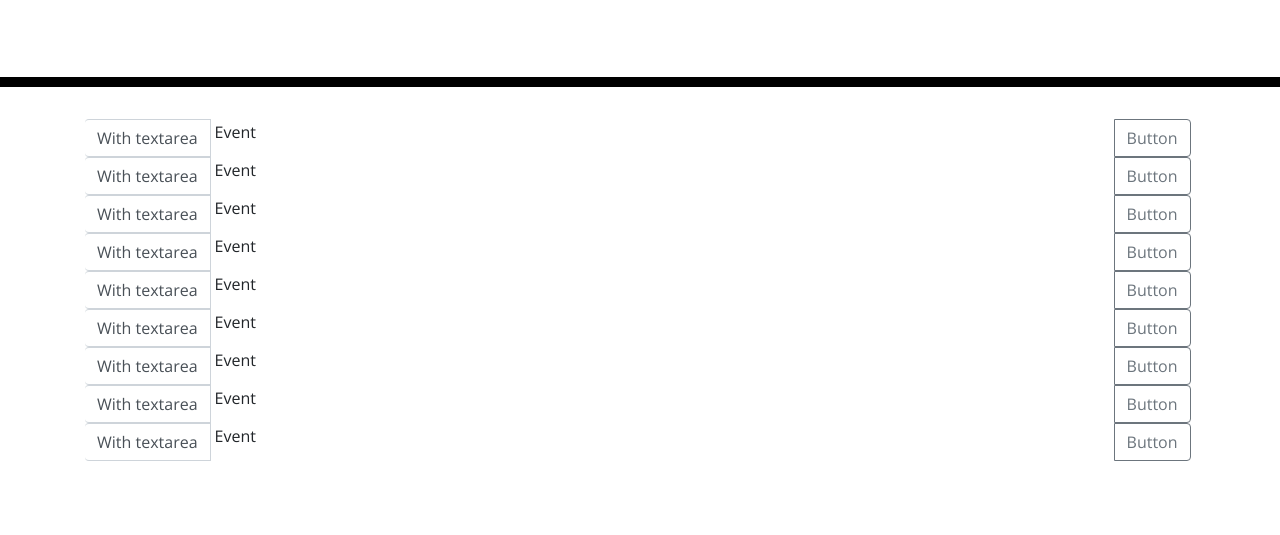
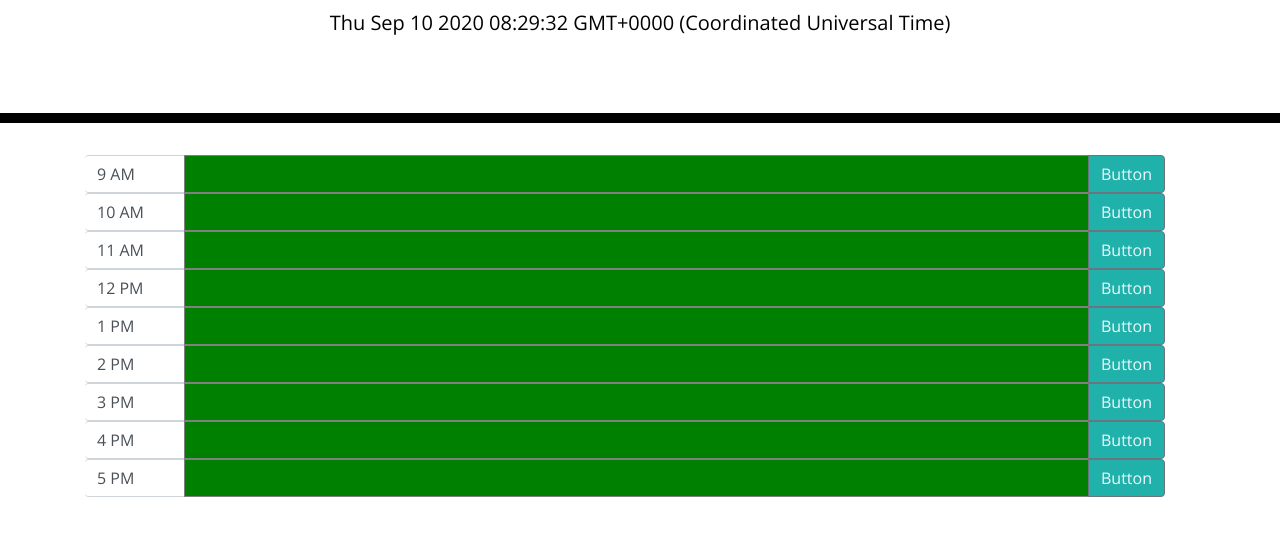
Before and after one commit to sid-666/DayPlanner, a plain HTML site: page Unsolved/index.html in a window 1280 px wide. Shown: the part 181-716 px from the top of the page. Drawn offline with nearby package versions, Linux system fonts and the light colour scheme.

Commit message:
All done

```diff
--- a/Unsolved/index.html
+++ b/Unsolved/index.html
@@ -32,10 +32,10 @@
       <div class = "slot">
         <div class="input-group">
           <div class="input-group-prepend">
-            <span class="input-group-text">With textarea</span>
+            <span class="input-group-text">9 AM</span>
           </div>
-          <div contenteditable="true" class="Eventholder" >
-            Event
+          <div  contenteditable = "true" class="eventholder event1" data-event= "event1" >
+
           </div>
           <div class="input-group-append">
             <button class="btn btn-outline-secondary" type="button" id="button-addon2">Button</button>
@@ -45,10 +45,10 @@
       <div class = "slot">
         <div class="input-group">
           <div class="input-group-prepend">
-            <span class="input-group-text">With textarea</span>
+            <span class="input-group-text">10 AM</span>
           </div>
-          <div contenteditable="true" class="Eventholder" >
-            Event
+          <div contenteditable="true" class="eventholder event2" data-event= "event2">
+
           </div>
           <div class="input-group-append">
             <button class="btn btn-outline-secondary" type="button" id="button-addon2">Button</button>
@@ -58,10 +58,10 @@
       <div class = "slot">
         <div class="input-group">
           <div class="input-group-prepend">
-            <span class="input-group-text">With textarea</span>
+            <span class="input-group-text">11 AM</span>
           </div>
-          <div contenteditable="true" class="Eventholder" >
-            Event
+          <div contenteditable="true" class="eventholder event3" data-event= "event3">
+
           </div>
           <div class="input-group-append">
             <button class="btn btn-outline-secondary" type="button" id="button-addon2">Button</button>
@@ -71,10 +71,10 @@
       <div class = "slot">
         <div class="input-group">
           <div class="input-group-prepend">
-            <span class="input-group-text">With textarea</span>
+            <span class="input-group-text">12 PM</span>
           </div>
-          <div contenteditable="true" class="Eventholder" >
-            Event
+          <div contenteditable="true" class="eventholder event4" data-event= "event4">
+
           </div>
           <div class="input-group-append">
             <button class="btn btn-outline-secondary" type="button" id="button-addon2">Button</button>
@@ -84,10 +84,10 @@
       <div class = "slot">
         <div class="input-group">
           <div class="input-group-prepend">
-            <span class="input-group-text">With textarea</span>
+            <span class="input-group-text">1 PM</span>
           </div>
-          <div contenteditable="true" class="Eventholder" >
-            Event
+          <div contenteditable="true" class="eventholder event5" data-event= "event5">
+
           </div>
           <div class="input-group-append">
             <button class="btn btn-outline-secondary" type="button" id="button-addon2">Button</button>
@@ -97,10 +97,10 @@
       <div class = "slot">
         <div class="input-group">
           <div class="input-group-prepend">
-            <span class="input-group-text">With textarea</span>
+            <span class="input-group-text">2 PM</span>
           </div>
-          <div contenteditable="true" class="Eventholder" >
-            Event
+          <div contenteditable="true" class="eventholder event6" data-event= "event6">
+
           </div>
           <div class="input-group-append">
             <button class="btn btn-outline-secondary" type="button" id="button-addon2">Button</button>
@@ -110,10 +110,10 @@
       <div class = "slot">
         <div class="input-group">
           <div class="input-group-prepend">
-            <span class="input-group-text">With textarea</span>
+            <span class="input-group-text">3 PM</span>
           </div>
-          <div contenteditable="true" class="Eventholder" >
-            Event
+          <div contenteditable="true" class="eventholder event7" data-event= "event7">
+
           </div>
           <div class="input-group-append">
             <button class="btn btn-outline-secondary" type="button" id="button-addon2">Button</button>
@@ -123,10 +123,10 @@
       <div class = "slot">
         <div class="input-group">
           <div class="input-group-prepend">
-            <span class="input-group-text">With textarea</span>
+            <span class="input-group-text">4 PM</span>
           </div>
-          <div contenteditable="true" class="Eventholder" >
-            Event
+          <div contenteditable="true" class="eventholder event8" data-event= "event8">
+
           </div>
           <div class="input-group-append">
             <button class="btn btn-outline-secondary" type="button" id="button-addon2">Button</button>
@@ -136,10 +136,10 @@
       <div class = "slot">
         <div class="input-group">
           <div class="input-group-prepend">
-            <span class="input-group-text">With textarea</span>
+            <span class="input-group-text">5 PM</span>
           </div>
-          <div contenteditable="true" class="Eventholder" >
-            Event
+          <div contenteditable="true" class="eventholder event9" data-event= "event9">
+
           </div>
           <div class="input-group-append">
             <button class="btn btn-outline-secondary" type="button" id="button-addon2">Button</button>
@@ -151,5 +151,6 @@
 
     <script src="https://code.jquery.com/jquery-3.4.1.min.js"></script>
     <script src="https://cdnjs.cloudflare.com/ajax/libs/moment.js/2.24.0/moment.min.js"></script>
+    <script src="./script.js"></script>
   </body>
 </html>
--- /dev/null
+++ b/Unsolved/script.js
@@ -0,0 +1,84 @@
+var refVal = 9;
+var parentEl = $(".container")
+var date = new Date();
+var currenthour = date.getHours()
+
+$(".event1").text(localStorage.getItem("event1"))
+$(".event2").text(localStorage.getItem("event2"))
+$(".event3").text(localStorage.getItem("event3"))
+$(".event4").html(localStorage.getItem("event4"))
+$(".event5").html(localStorage.getItem("event5"))
+$(".event6").html(localStorage.getItem("event6"))
+$(".event7").html(localStorage.getItem("event7"))
+$(".event8").html(localStorage.getItem("event8"))
+$(".event9").html(localStorage.getItem("event9"))
+ // null
+
+// var getevent = null;
+
+
+// function to render and display current day
+function currentDate(){
+    $("#currentDay").text(date)
+}
+// function to set time for the day
+function setReferenceValue(){
+    // var refVal = 9;
+    // for(var i = 0; i<parentEl.children().length; i++){
+    //     refVal++;
+    //     console.log(refVal)
+    //     parentEl.children()[i].attr("value", refVal)
+    //     console.log(parentEl.children())
+    // }
+    parentEl.children().each(function(index,item){
+        $(item).attr("value", refVal)
+        refVal++;
+    })
+    colorIndicator()
+}
+// function to show color indication of past, present, future
+function colorIndicator(){
+    parentEl.children().each(function(index, item){
+
+        if(currenthour > parseInt($(item).attr("value"))){
+            $(item).find(".eventholder").css("background-color", "grey")
+
+        }else if(currenthour < parseInt($(item).attr("value"))){
+            $(item).find(".eventholder").css("background-color", "green")
+        }else{
+            $(item).find(".eventholder").css("background-color", "red")
+        }
+    })
+    storeEvent()
+
+}
+//function to store text value from div text box to local storage
+function storeEvent(){
+  $(".btn").click(function(){
+     var divloco = $(this).parent().prev()
+     var text = divloco.html()
+     localStorage.setItem(divloco.attr("data-event"), text)
+     displayEvent($(this))
+  })
+
+}
+function displayEvent(a){
+    var divloco = a.parent().prev()
+    var getevent = localStorage.getItem(divloco.attr("data-event"))
+    if(getevent){
+        a.parent().prev().html(getevent);
+        console.log(getevent)
+    }
+
+}
+
+
+
+currentDate()
+setReferenceValue()
+
+/**
+ *
+ * 9am  Hello  -> event = hello
+ * 10am Hello 2  -> event = hello2
+ */
--- a/Unsolved/style.css
+++ b/Unsolved/style.css
@@ -70,7 +70,7 @@ textarea{
   transition: all .3s ease-in-out;
 }
 
-.Eventholder{
+.eventholder{
   padding-top: 5px;
   padding-left: 5px;
   width: 905px;
@@ -78,9 +78,15 @@ textarea{
   justify-content: center;
   align-items: center;
   font-size: medium;
+  border: 1px solid grey;
 }
 
 .input-group-text{
   border-left: none;
   background-color: white;
+  width: 100px;
 }
+.btn-outline-secondary{
+  background-color: lightseagreen;
+  color: aliceblue;
+}
```
Also changed, not shown: Unsolved/scrpt.js (deleted), 1 other file.
